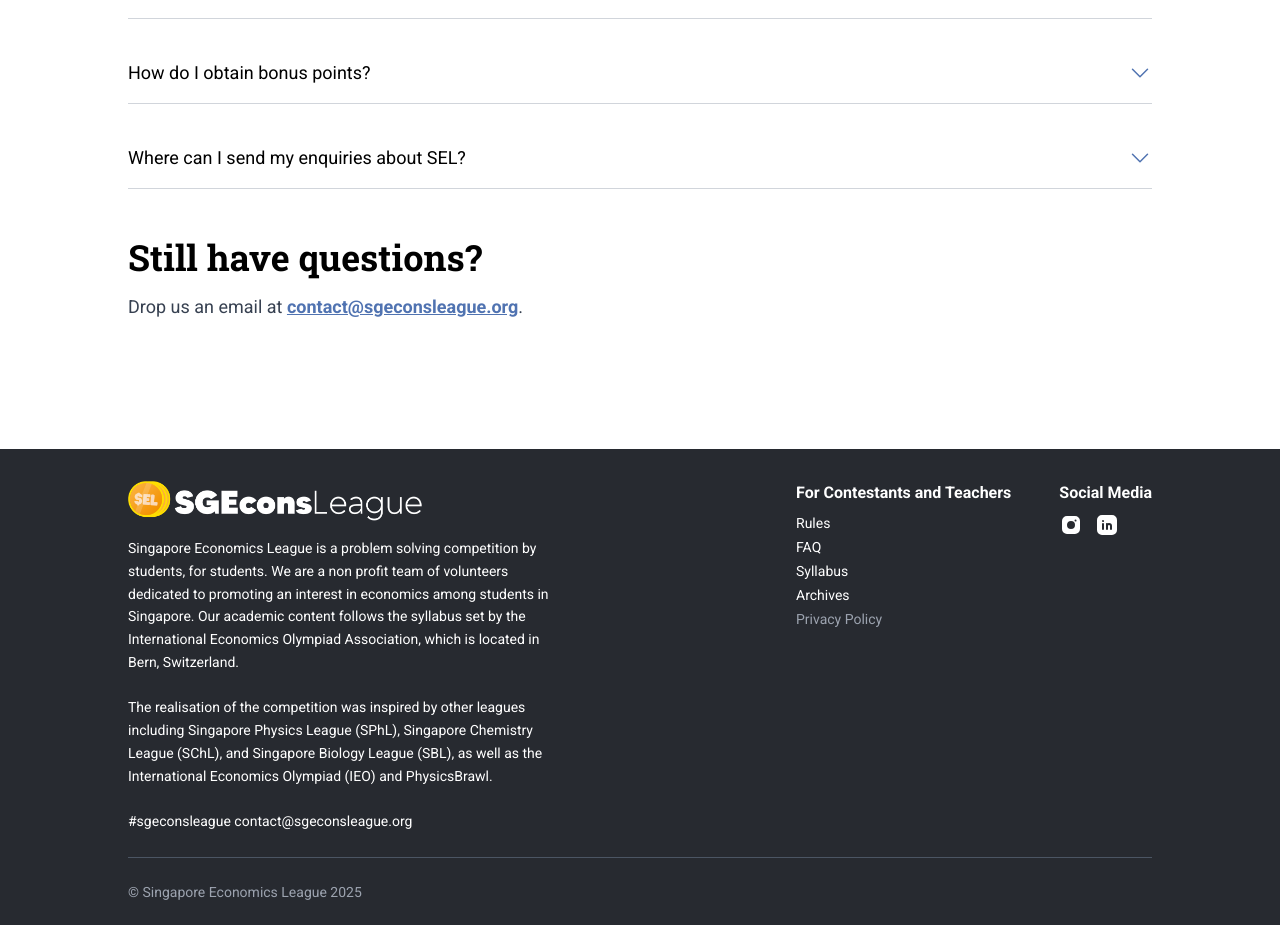
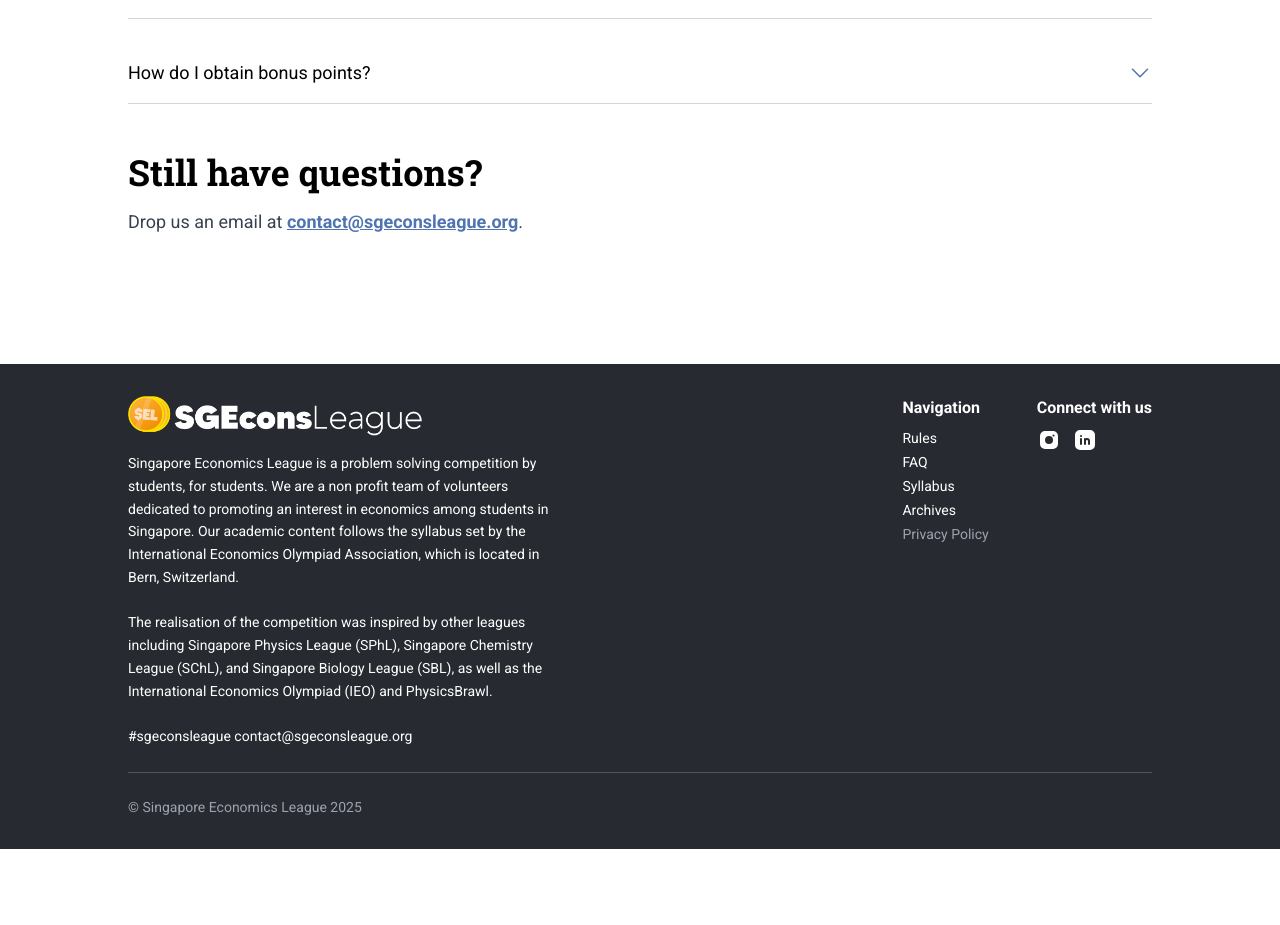
Before and after one commit to jonyewcodes/old, a Next.js app: page /faq in a window 1280 px wide. Shown: the part 1024-1949 px from the top of the page. After the commit the page ends 1873 px from the top, so only its background shows below. Built offline with nearby package versions, Linux system fonts and the light colour scheme.

Commit message:
text changes

```diff
--- a/app/(pages)/faq/page.tsx
+++ b/app/(pages)/faq/page.tsx
@@ -59,10 +59,6 @@ export default function Faq() {
               question="How do I obtain bonus points?"
               answer="From 10 am, the Economania section will be unlocked, featuring 5 categories of 3 questions each in ascending difficulty. If your team completes some or all categories of Economania before 11 am, the points which your team obtained from those categories will be doubled."
             />
-            <FaqBox
-              question="Where can I send my enquiries about SEL?"
-              answer="Please email contact@sgeconsleague.org, and we will tend to any further questions you may have!"
-            />
           </div>
         </div>
       </section>
--- a/app/components/Footer.tsx
+++ b/app/components/Footer.tsx
@@ -84,7 +84,7 @@ export default function Footer() {
           {/* Right Column: links */}
           <div className="md:w-2/3 flex flex-col md:flex-row justify-end gap-12">
             <div className="text-left">
-              <h3 className="font-semibold mb-2">For Contestants and Teachers</h3>
+              <h3 className="font-semibold mb-2">Navigation</h3>
               <ul className="space-y-1 text-sm">
                 <li>
                   <Link href="/rules" className="hover:underline">
@@ -114,7 +114,7 @@ export default function Footer() {
               </ul>
             </div>
             <div className="text-left">
-              <h3 className="font-semibold mb-2">Social Media</h3>
+              <h3 className="font-semibold mb-2">Connect with us</h3>
               <div className="flex items-center gap-3">
                 <Link
                   href="https://instagram.com/sgeconsleague"
```
